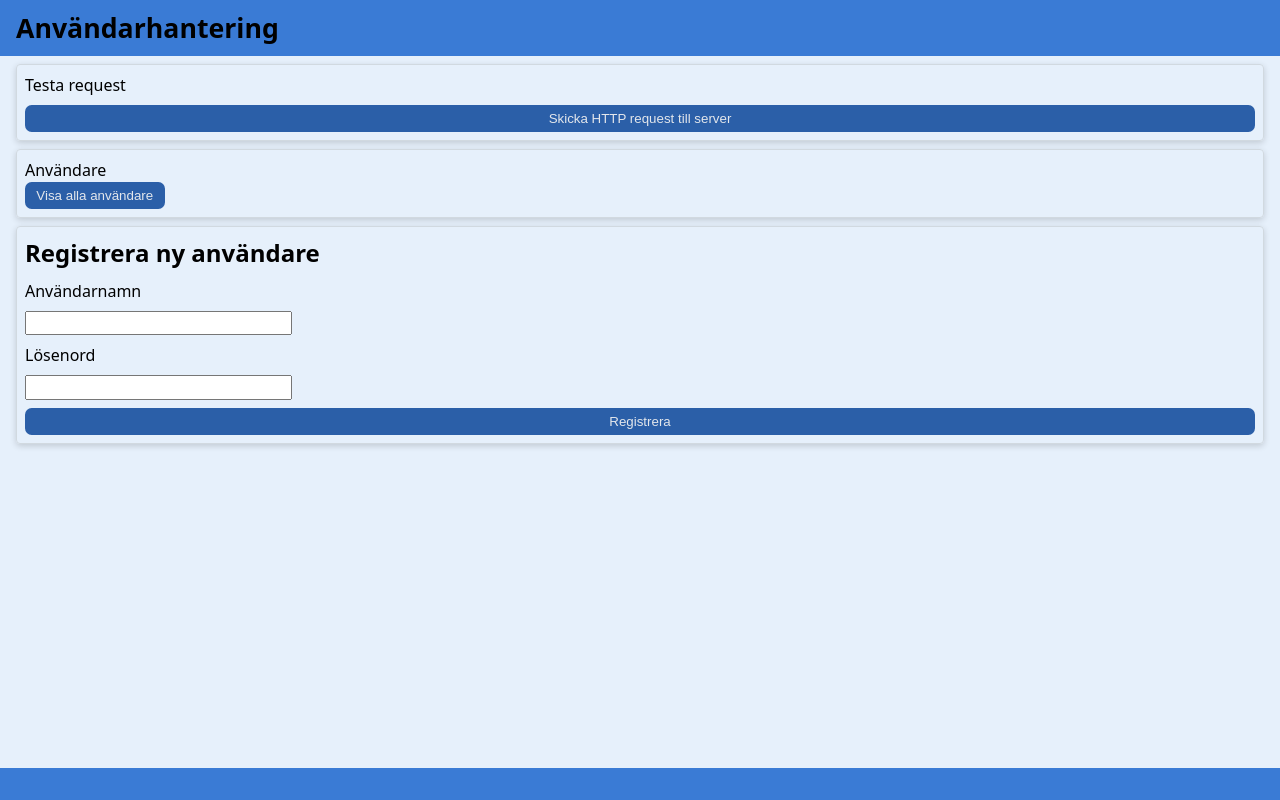
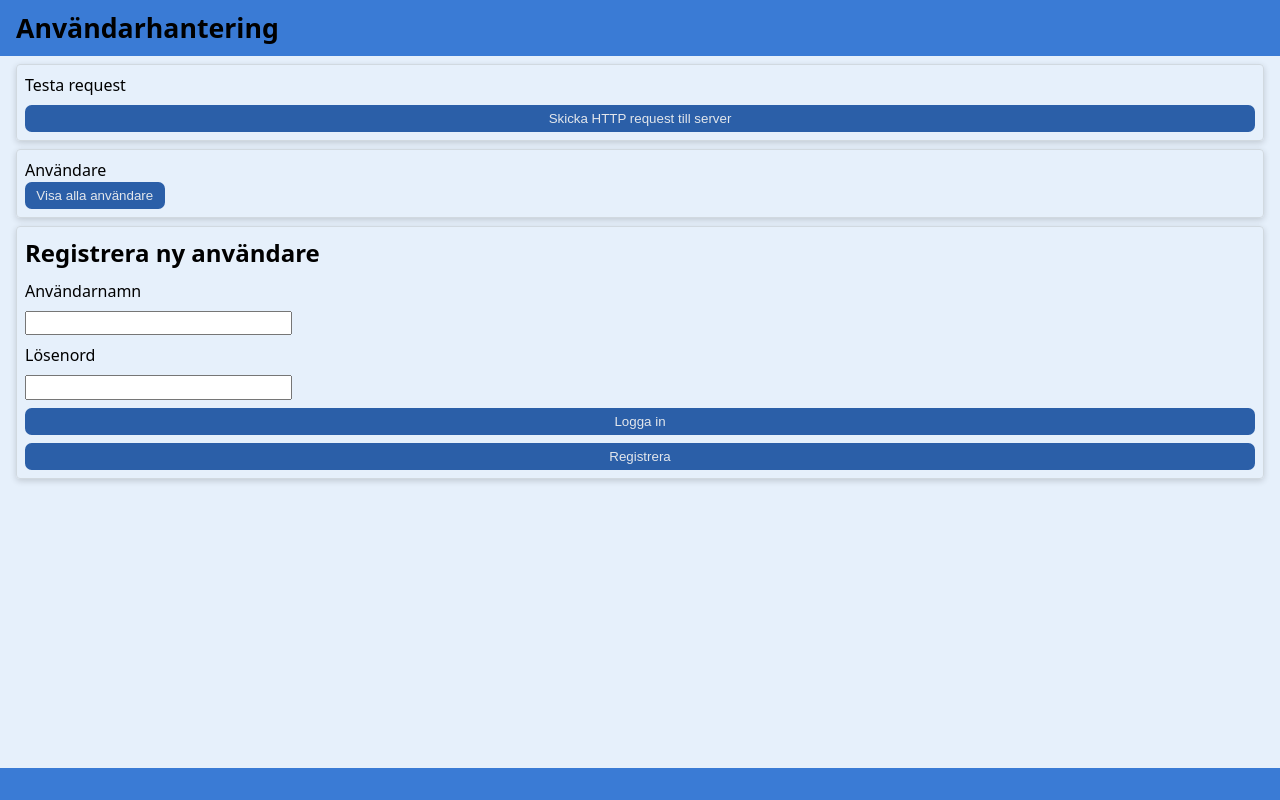
Before and after one commit to ha-fed24-fuls/12-jwt-permissions, a React (Vite) app: page / in a window 1280 px wide. Built offline with nearby package versions, Linux system fonts and the light colour scheme.

Commit message:
Login feature in frontend

```diff
--- a/src/App.tsx
+++ b/src/App.tsx
@@ -46,6 +46,37 @@ const App = () => {
 			// TODO: rensa formuläret, så man inte reggar samma användare igen
 		} else {
 			// TODO: visa ett informativt felmeddelande i formuläret
+		}
+	}
+
+	const handleSubmitLogin = async () => {
+		// TODO: gör login-knappen disabled tills denna funktion är färdig
+		const response = await fetch('/api/login', {
+			method: 'POST',
+			headers: {
+				'Content-Type': 'application/json'
+			},
+			body: JSON.stringify(formData)
+		})
+		if( response.status !== 200 ) {
+			// Något gick fel - login misslyckades
+			// TODO: visa meddelande för användaren?
+			return
+		}
+
+		// Servern skickar tillbaka ett objekt: { success: boolean, token?: string }
+		// TODO: validera med Zod att data variabeln matchar objektet
+		const data = await response.json()
+
+		if( data.success ) {
+			const jwt: string = data.token
+			localStorage.setItem(LS_KEY, jwt)
+			// TODO: visa för användaren att man är inloggad
+			console.log('Inloggningen lyckades')
+
+		} else {
+			localStorage.removeItem(LS_KEY)
+			// Visa meddelande för användaren?
 		}
 	}
 
@@ -127,6 +158,7 @@ const App = () => {
 
 				{/* TODO: frontend-validering av input-fälten */}
 				{/* TODO: gör så man inte kan klicka knappen om allt inte är ifyllt */}
+				<button onClick={handleSubmitLogin}> Logga in </button>
 				<button onClick={handleSubmitRegister}> Registrera </button>
 			</div>
 
--- a/srcServer/data/auth.ts
+++ b/srcServer/data/auth.ts
@@ -12,6 +12,7 @@ function createToken(userId: string): string {
 	const defaultExpiration: number = now + 15 * 60
 	return jwt.sign({
 		userId: userId,
+		// TODO: lägg till accessLevel för att göra det möjligt för admin att ta bort alla
 		exp: defaultExpiration
 	}, jwtSecret)
 }
--- a/srcServer/routes/login.ts
+++ b/srcServer/routes/login.ts
@@ -9,7 +9,7 @@ const router: Router = express.Router();
 
 
 
-router.post('/api/login', async (req: Request<{}, JwtResponse | void, UserBody>, res: Response<JwtResponse | void>) => {
+router.post('/', async (req: Request<{}, JwtResponse | void, UserBody>, res: Response<JwtResponse | void>) => {
 	// validera body
 	// finns användaren i databasen? QueryCommand
 	// matchar lösenordet?
@@ -48,3 +48,5 @@ router.post('/api/login', async (req: Request<{}, JwtResponse | void, UserBody>,
 	const token: string = createToken(found.sk.substring(5))
 	res.send({ success: true, token: token })
 })
+
+export default router
--- a/srcServer/server.ts
+++ b/srcServer/server.ts
@@ -3,6 +3,7 @@ import type { Express, Request, Response } from 'express'
 import { logger } from './middleware.js'
 import registerRouter from './routes/register.js'
 import userRouter from './routes/users.js'
+import loginRouter from './routes/login.js'
 
 // Konfiguration
 const app: Express = express()
@@ -23,6 +24,7 @@ app.use('/api/users', userRouter)
 app.use('/api/register', registerRouter)
 
 // POST /api/login
+app.use('/api/login', loginRouter)
 
 
 
```
